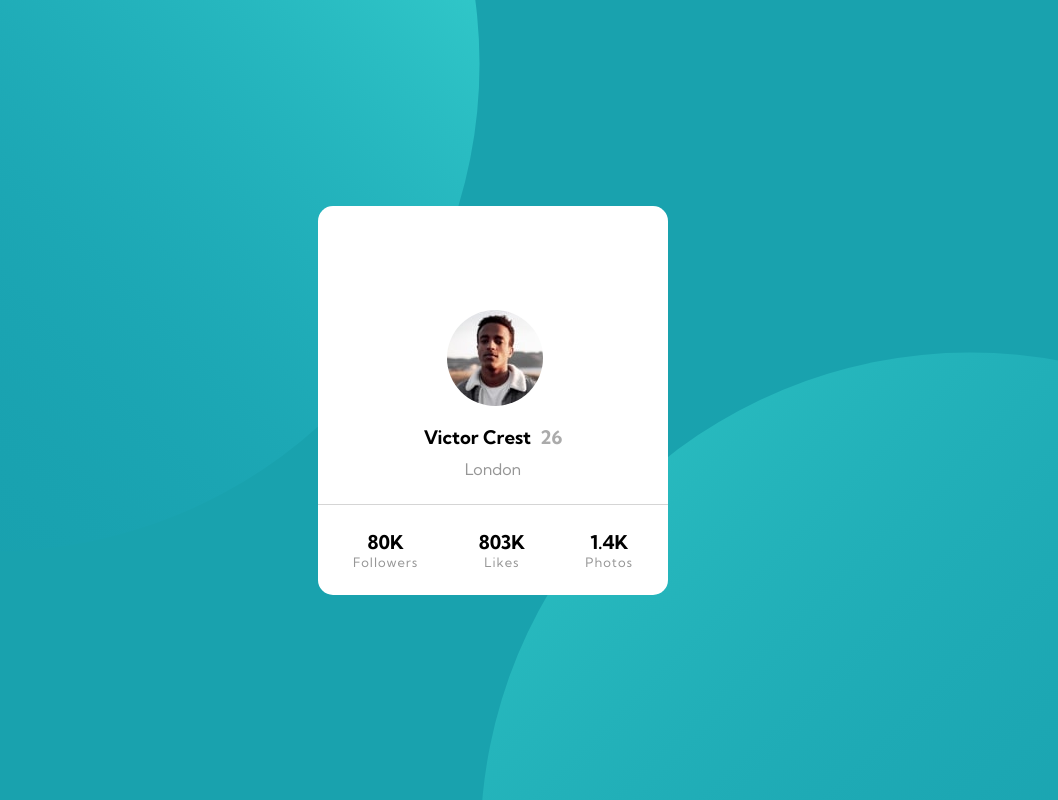
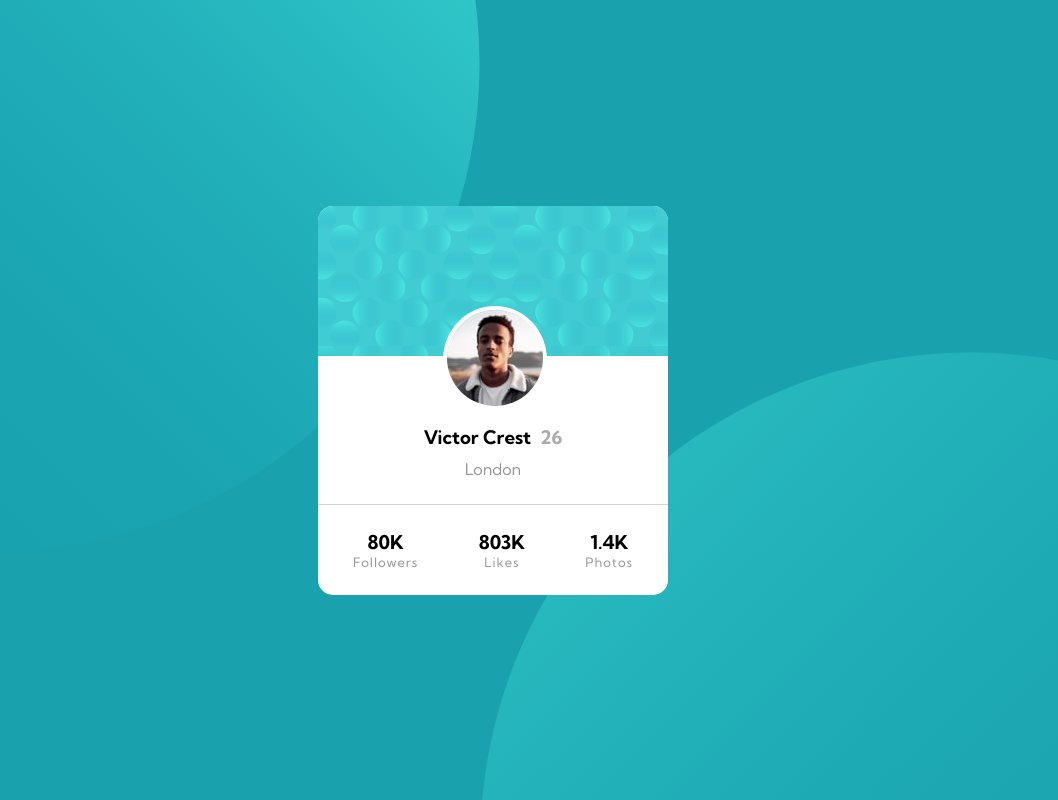
Before and after one commit to AhmedAltahan/Profile-card-component, a plain HTML site: page index.html in a window 1280 px wide. Shown: the whole page, without its empty margins (147-1205 px from the left). Drawn offline with Linux system fonts and the light colour scheme; the site is published under a folder, as on GitHub Pages, so addresses that start at the root find nothing.

Commit message:
Update style.css

```diff
--- a/style.css
+++ b/style.css
@@ -26,9 +26,6 @@ font-family: 'Kumbh Sans', sans-serif; */
     z-index: 2;
 }
 
-.main {
-}
-
 .card {
     width: 350px;
     border-radius: 15px;
@@ -40,7 +37,7 @@ font-family: 'Kumbh Sans', sans-serif; */
 .bg {
     width: 100%;
     height: 150px;
-    background-image: url(/images/bg-pattern-card.svg);
+    background-image: url(images/bg-pattern-card.svg);
     position: relative;
 }
 
```
